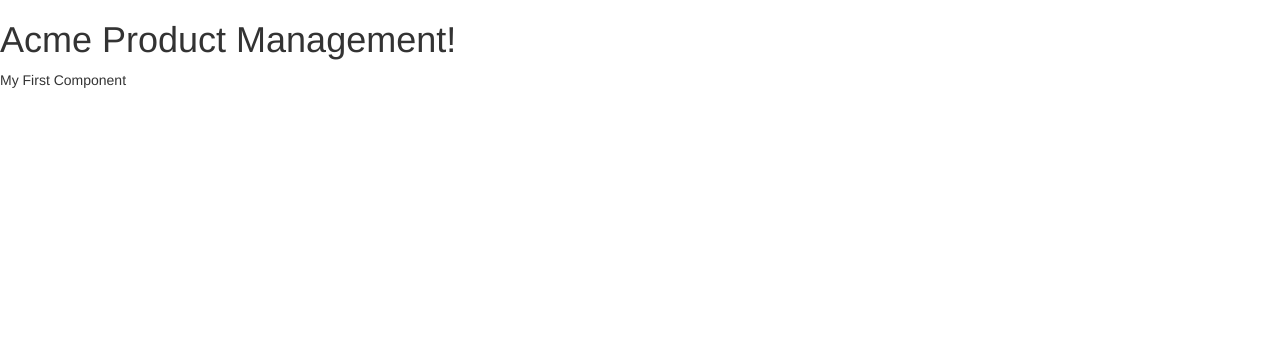
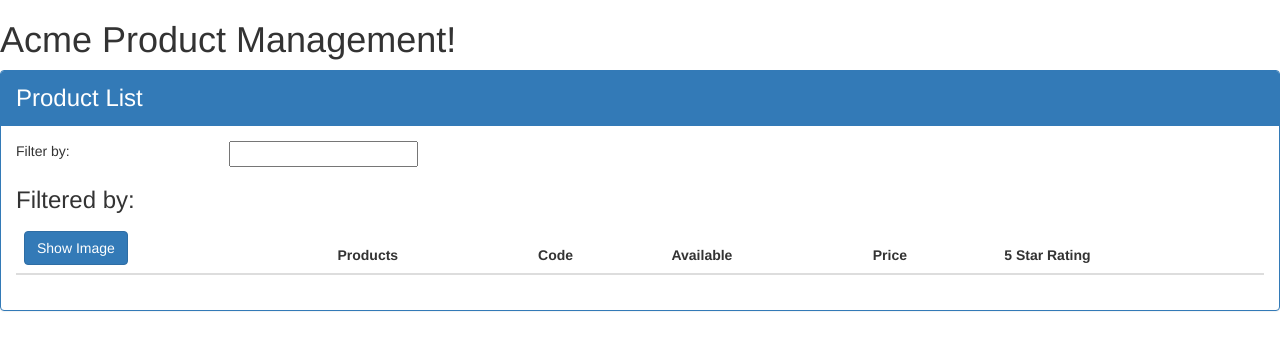
Before and after one commit to rsmith52/Learning-Angular, an Angular app in the folder APM-Start/: page / in a window 1280 px wide. Shown: the top 350 px of the page. Built offline with nearby package versions, Linux system fonts and the light colour scheme.

Commit message:
Created new component for product list, edited app component's html to include it, and declared the new component in app.module

```diff
--- a/APM-Start/src/app/app.component.ts
+++ b/APM-Start/src/app/app.component.ts
@@ -1,9 +1,10 @@
 import { Component } from '@angular/core';
+
 @Component({
   selector: 'pm-root', // product management root Component
   template: `
     <div><h1>{{pageTitle}}</h1>
-      <div>My First Component</div>
+      <pm-products></pm-products>
     </div>
     `
 })
--- a/APM-Start/src/app/app.module.ts
+++ b/APM-Start/src/app/app.module.ts
@@ -2,10 +2,12 @@
 import { NgModule } from '@angular/core';
 
 import { AppComponent } from './app.component';
+import { ProductListComponent } from './products/product-list.component';
 
 @NgModule({
   declarations: [
-    AppComponent
+    AppComponent,
+    ProductListComponent
   ],
   imports: [
     BrowserModule
--- /dev/null
+++ b/APM-Start/src/app/products/product-list.component.html
@@ -0,0 +1,40 @@
+<!Doctype html>
+<div class="panel panel-primary">
+  <div class="panel-heading">
+    Product List
+  </div>
+  <div class="panel-body">
+    <div class="row">
+      <div class="col-md-2">Filter by:</div>
+      <div class="col-md-4">
+        <input type="text" />
+      </div>
+    </div>
+    <div class="row">
+      <div class="col-md-6">
+        <h3>Filtered by: </h3>
+      </div>
+    </div>
+    <div class="table-responsive">
+      <table class="table">
+        <thead>
+          <tr>
+            <th>
+              <button class="btn btn-primary">
+                Show Image
+              </button>
+            </th>
+            <th>Products</th>
+            <th>Code</th>
+            <th>Available</th>
+            <th>Price</th>
+            <th>5 Star Rating</th>
+          </tr>
+        </thead>
+        <tbody>
+
+        </tbody>
+      </table>
+    </div>
+  </div>
+</div>
--- /dev/null
+++ b/APM-Start/src/app/products/product-list.component.ts
@@ -0,0 +1,9 @@
+import { Component } from '@angular/core';
+
+@Component({
+  selector: 'pm-products',
+  templateUrl: './product-list.component.html'
+})
+export class ProductListComponent {
+  pageTitle: string = 'Product List';
+}
```
